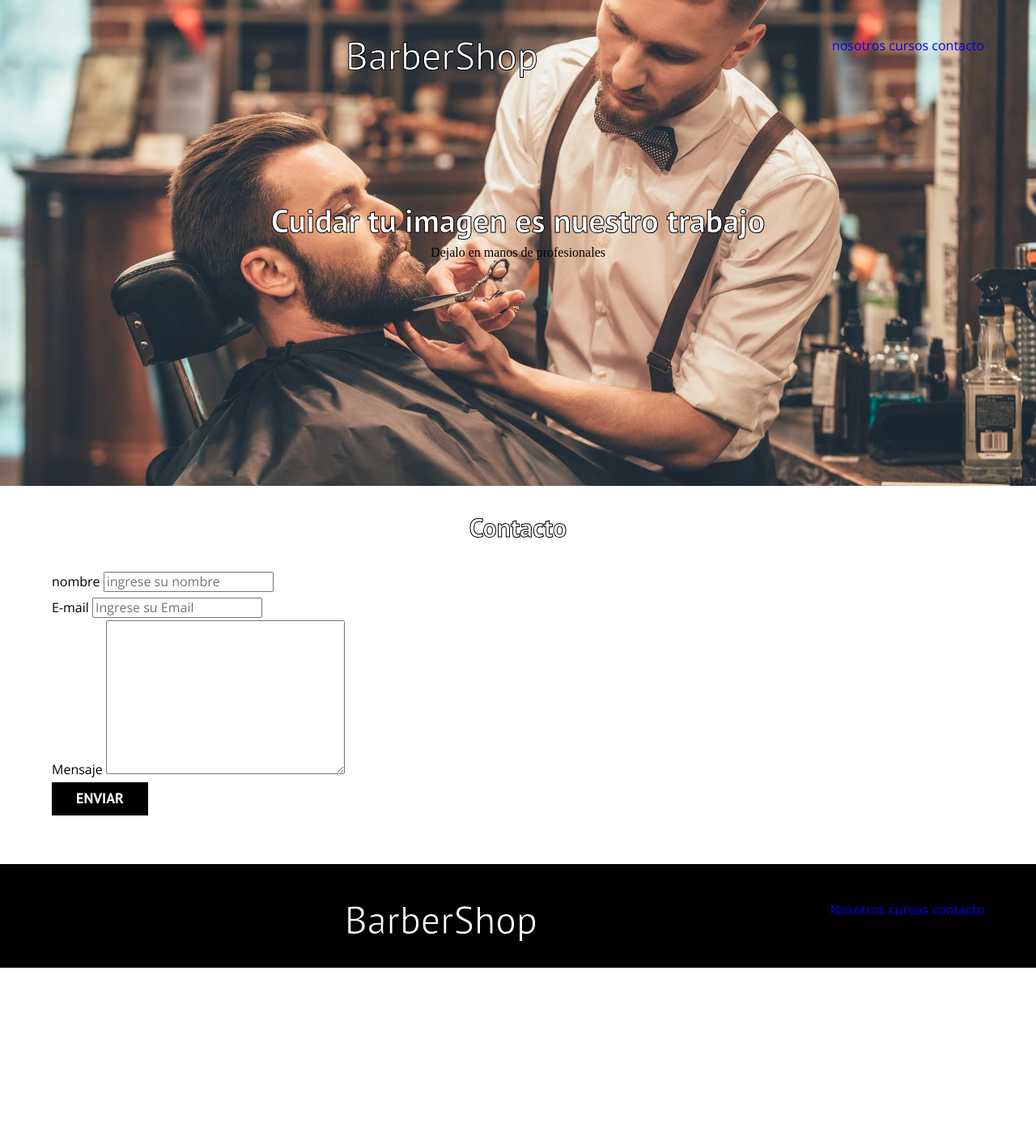
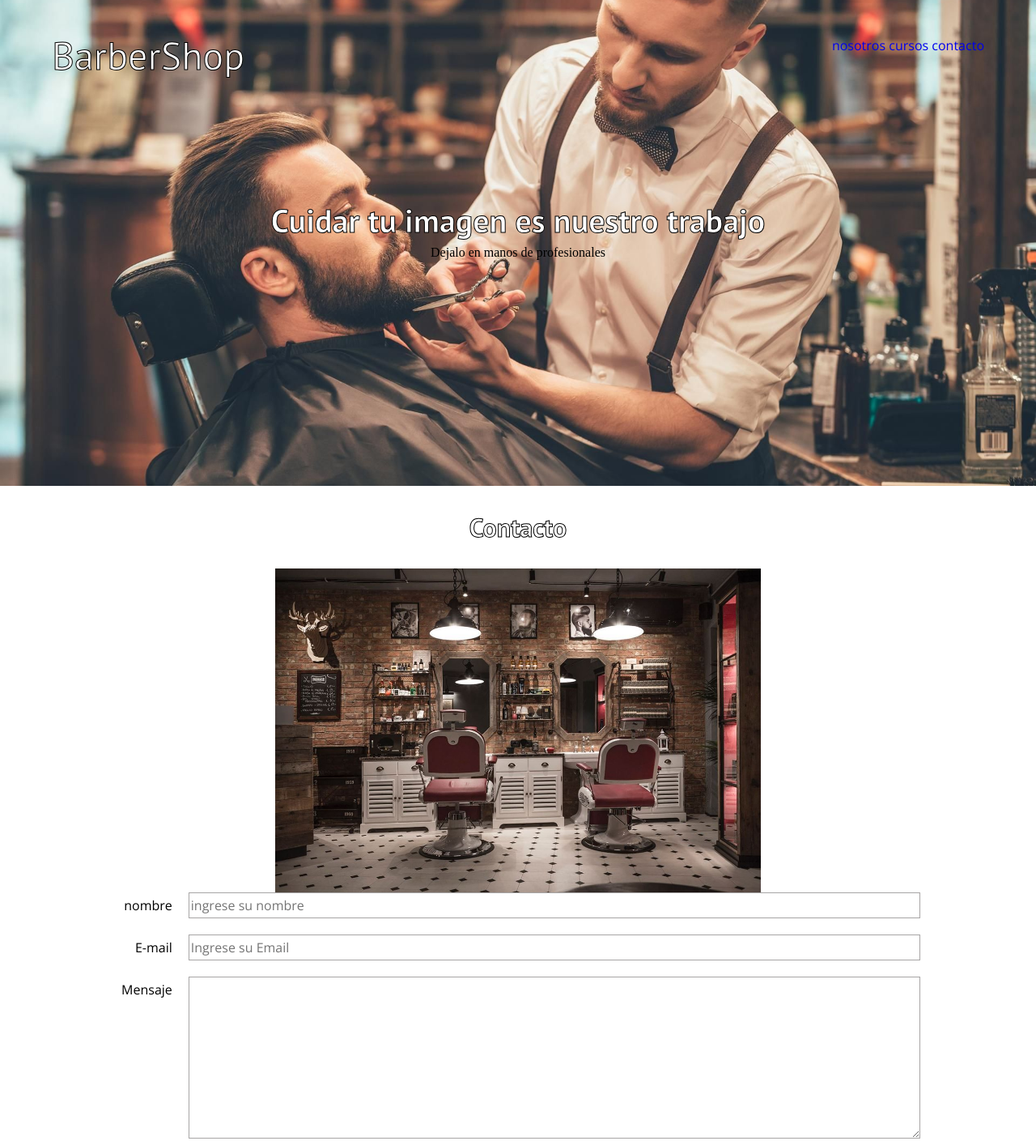
Before and after one commit to jpatroni/trabajo-practico, a plain HTML site: page TP-Aula-07-master/contacto.html in a window 1280 px wide. Shown: the top 1409 px of the page at 81% size. Before the commit the page ends 1195 px from the top, so only its background shows below. Drawn offline with nearby package versions, Linux system fonts and the light colour scheme; files whose address does not match are found by name.

Commit message:
corregido

```diff
--- a/TP-Aula-07-master/contacto.html
+++ b/TP-Aula-07-master/contacto.html
@@ -20,9 +20,9 @@
         <div class="contenedor"> <!-- darle a este div la clase "contenedor" -->
             <div class="barra"> <!-- darle a este div la clase "barra" -->
                 <!-- crear aqui una etiqueta "a" con la clase "logo" y su href debe ser al "index.html" -->
-                <a class="logo" href="index.html">      </a>
+                <a class="logo" href="index.html">  <h1 class="logo__nombre no-margin centrar-texto" >BarberShop</h1>    </a>
                 <!-- colocar dentro, una etiqueta h1 que diga BarberShop, darle las clases logo__nombre , no margin y centrar texto -->
-                <h1 class="logo__nombre no-margin centrar-texto" >BarberShop</h1>
+
                 <nav class="navigacion"> <!-- darle a este nav la clase "navegacion" -->
                     <!-- crear 3 etiquetas "a". Dentro, cada una tendran su texto de "nosotros","cursos", "contacto". Cada una debe redireccionar a nosotros.html,cursos.html y contacto.html respectivamente Darle las clases navegacion_enlace -->
                     <a class="navigacion_enlace" href="nosotros.html">nosotros</a>
@@ -46,9 +46,7 @@
         <h3 class="centrar-texto" >Contacto</h3> <!-- dale la class centrar-texto a este h3, y colocalo adentro del main-->
 
         <!-- crea aqui un div con la class "contacto-gb", pero no le agregues nada dentro -->
-        <div class="contacto-gb">
-
-        </div>
+        <div class="contacto-gb"><img src="img/sobre-nosotros.jpg" alt="" height="400px" width="600px" ></div>
 
         <!-- crea aqui un formulario: ponle la clase "formulario"
         dentro, colocaras los div que estan a continuacion -->
@@ -90,10 +88,10 @@
     <div class="contenedor"> <!-- darle a este div la clase "contenedor" -->
         <div class="barra"> <!-- darle a este div la clase "barra" -->
             <!-- crear aqui una etiqueta "a" con la clase "logo" y su href debe ser al "index.html" -->
-            <a class="logo" href="index.html">      </a>
+            <a class="logo" href="index.html">  <h1 class="logo__nombre no-margin centrar-texto" >BarberShop</h1>    </a>
             <!-- colocar dentro, una etiqueta h1 que diga BarberShop, darle las clases logo__nombre , no margin y centrar texto -->
-            <h1 class="logo__nombre no-margin centrar-texto" >BarberShop</h1>
-            <nav class="navigacion"> <!-- darle a este nav la clase "navegacion" -->
+
+            <nav class="navegacion"> <!-- darle a este nav la clase "navegacion" -->
                 <!-- crear 3 etiquetas "a". Dentro, cada una tendran su texto de "nosotros","cursos", "contacto". Cada una debe redireccionar a nosotros.html,cursos.html y contacto.html respectivamente Darle las clases navegacion_enlace -->
                 <a class="navegacion_enlace" href="nosotros.html">Nosotros</a>
                 <a class="navegacion_enlace" href="cursos.html">cursos</a>
--- a/TP-Aula-07-master/css/style.css
+++ b/TP-Aula-07-master/css/style.css
@@ -293,16 +293,22 @@ dale una altura de 40rem, un background-size cover y background-repeat que sea n
     height: 40rem;
     background-size: cover;
     background-repeat: no-repeat;
+}
+
+    .contacto-gb {
+        display: flex;
+        justify-content: center;
+    }
 
 /* crea la clase formulario: dale un fondo con la variable --blanco, un margin de: -5rem auto 0 auto
 agrega que su ancho sea del 95% y que el padding sea de 5rem*/
-.formulario{
+
+.formulario {
     background-color: var(--blanco);
     margin: -5rem auto 0 auto;
     width: 95% ;
     padding: 5rem;
-
-}
+    }
 
 .campo {
     display: flex;
--- a/TP-Aula-07-master/nosotros.html
+++ b/TP-Aula-07-master/nosotros.html
@@ -20,7 +20,7 @@
         <div class="contenedor"> <!-- darle a este div la clase "contenedor" -->
             <div class="barra"> <!-- darle a este div la clase "barra" -->
                 <!-- crear aqui una etiqueta "a" con la clase "logo" y su href debe ser al "index.html" -->
-                <a class="logo" href="index.html">      </a>
+                <a class="logo" href="index.html">  <h1 class="logo__nombre no-margin centrar-texto" >BarberShop</h1>    </a>
                 <!-- colocar dentro, una etiqueta h1 que diga BarberShop, darle las clases logo__nombre , no margin y centrar texto -->
                 <h1 class="logo__nombre no-margin centrar-texto" >BarberShop</h1>
                 <nav class="navigacion"> <!-- darle a este nav la clase "navegacion" -->
@@ -69,7 +69,7 @@
         <div class="contenedor"> <!-- darle a este div la clase "contenedor" -->
             <div class="barra"> <!-- darle a este div la clase "barra" -->
                 <!-- crear aqui una etiqueta "a" con la clase "logo" y su href debe ser al "index.html" -->
-                <a class="logo" href="index.html">      </a>
+                <a class="logo" href="index.html">  <h1 class="logo__nombre no-margin centrar-texto" >BarberShop</h1>    </a>
                 <!-- colocar dentro, una etiqueta h1 que diga BarberShop, darle las clases logo__nombre , no margin y centrar texto -->
                 <h1 class="logo__nombre no-margin centrar-texto" >BarberShop</h1>
                 <nav class="navigacion"> <!-- darle a este nav la clase "navegacion" -->
```
Also changed, not shown: TP-Aula-07-master/cursos.html (+4 -4 lines), TP-Aula-07-master/entrada.html (+5 -5 lines), TP-Aula-07-master/index.html (+3 -3 lines).
